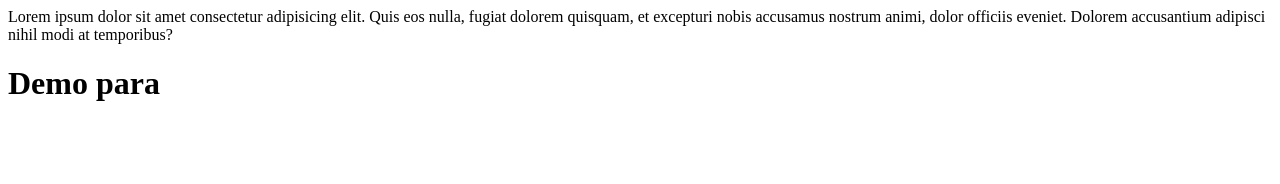
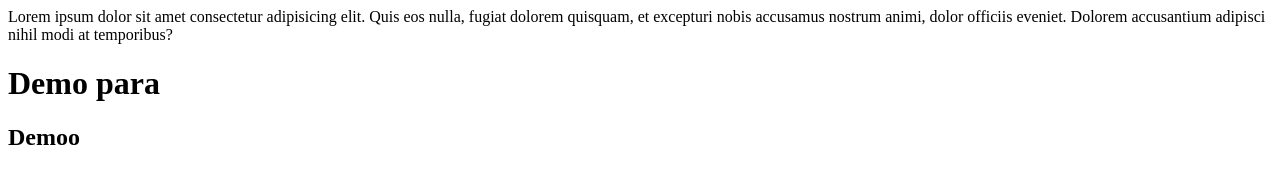
Before and after one commit to Prajakta811/localrepos, a plain HTML site: page index.html in a window 1280 px wide. Drawn offline with Linux system fonts and the light colour scheme.

Commit message:
forgot changes

```diff
--- a/index.html
+++ b/index.html
@@ -2,3 +2,4 @@
 
 </p>
 <h1>Demo para</h1>
+<h2>Demoo</h2>
```
